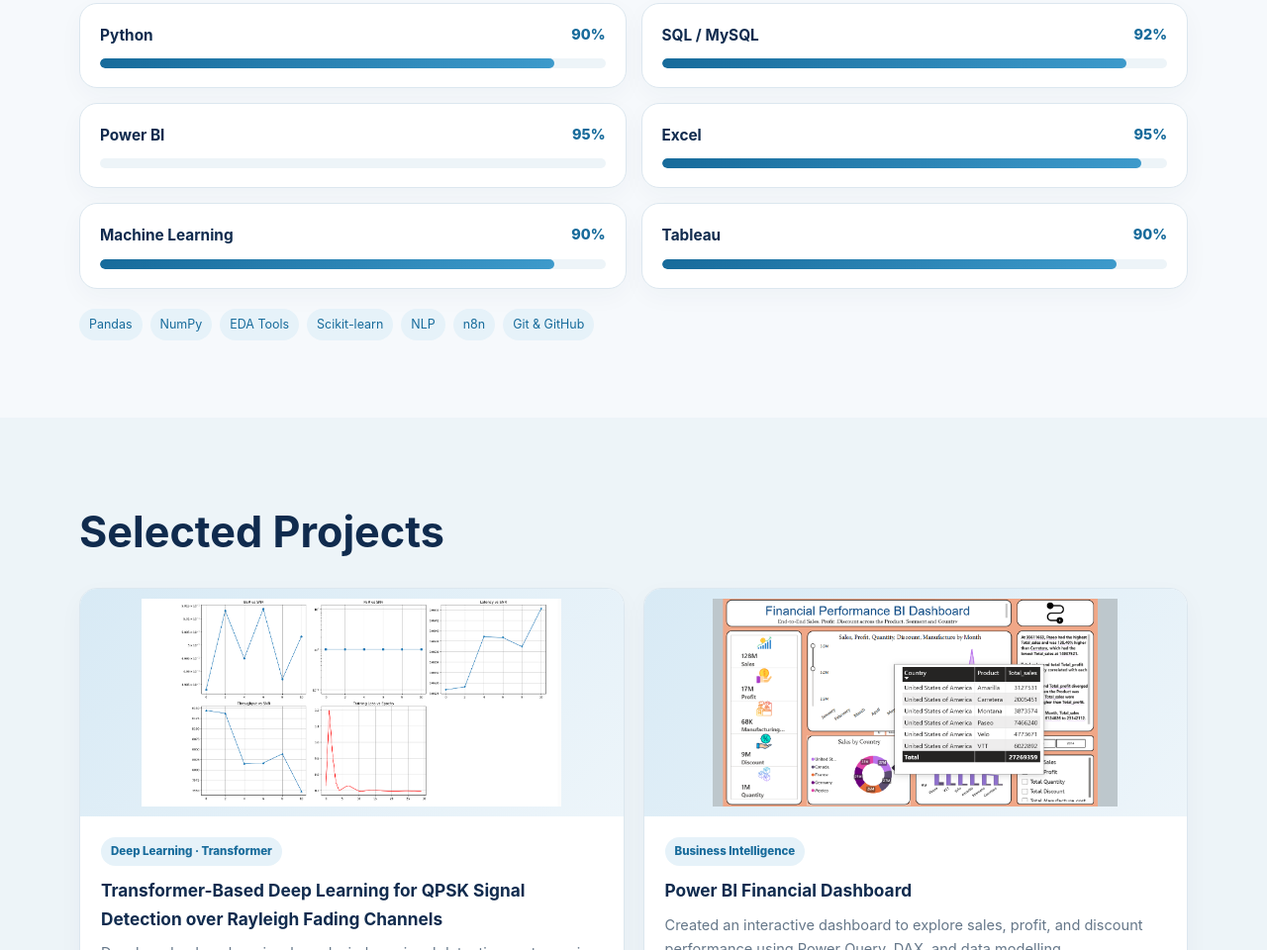
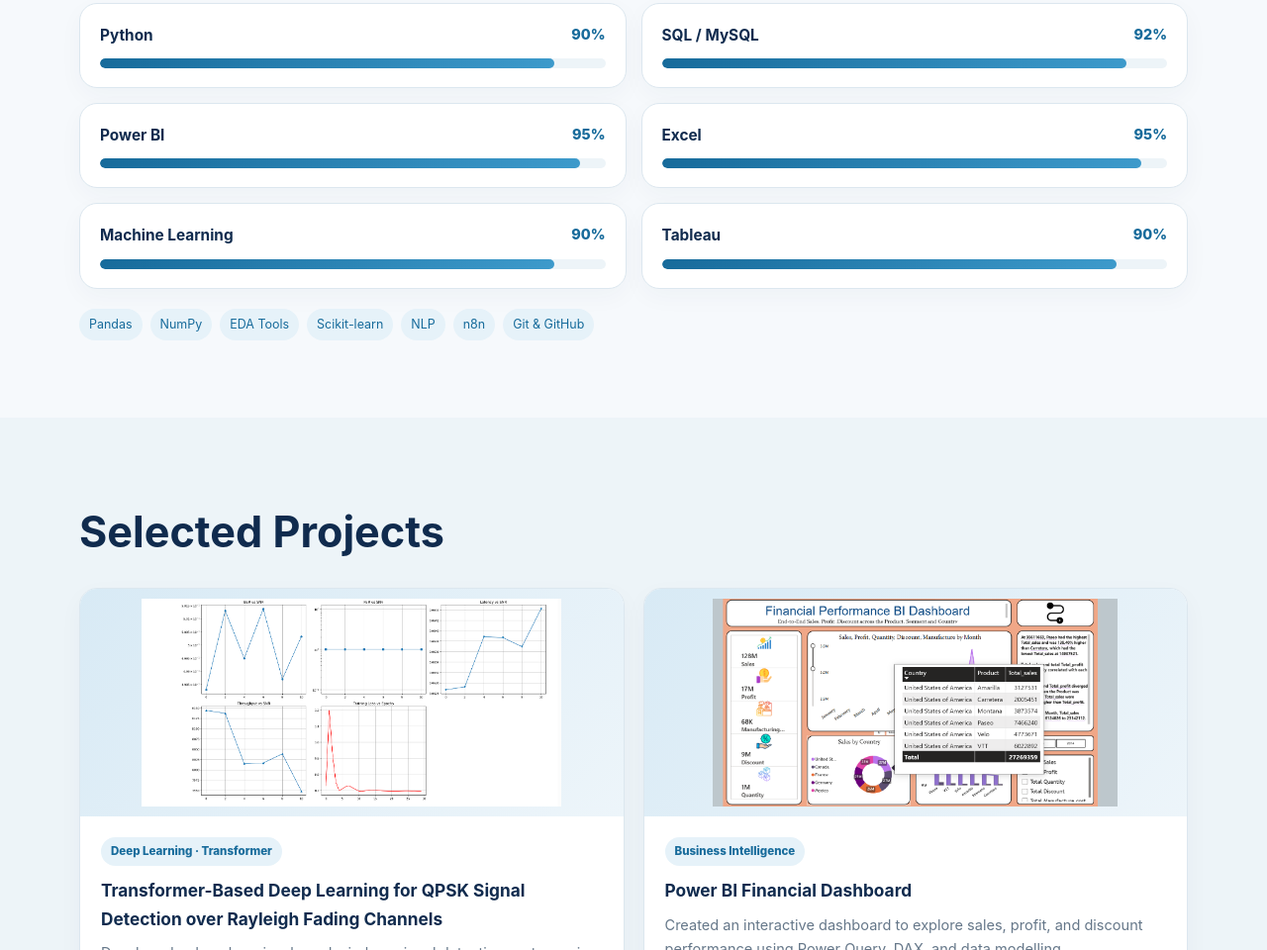
Before and after one commit to sanjaypixel/portfolio, a plain HTML site: page index.html in a window 1280 px wide. Shown: the part 1980-2940 px from the top of the page at 99% size. Drawn offline with Linux system fonts and the light colour scheme; files whose address does not match are found by name.

Commit message:
Update index.html

```diff
--- a/index.html
+++ b/index.html
@@ -381,7 +381,7 @@
                         </div>
 
                         <div class="progress-track">
-                            <div class="progress-fill" data-level="95%"></div>
+                            <div class="progress-fill" data-level="95"></div>
                         </div>
 
                     </div>
```
